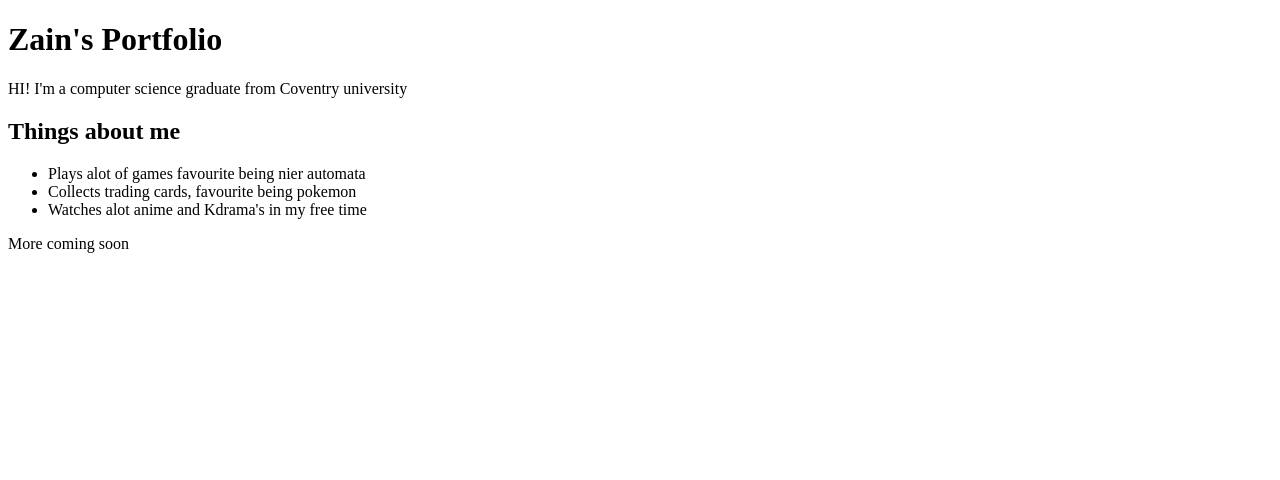
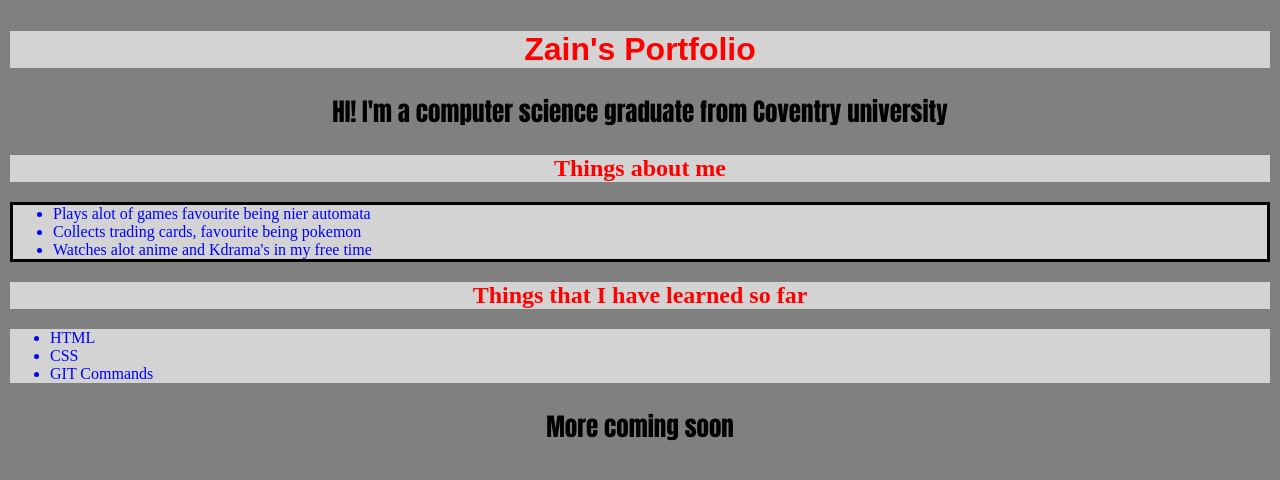
Before and after one commit to Zain1Uppal/portfolio1, a plain HTML site: page index.html in a window 1280 px wide. Drawn offline with Linux system fonts and the light colour scheme.

Commit message:
added CSS

```diff
--- a/index.html
+++ b/index.html
@@ -8,16 +8,20 @@
         <link href="style.css" rel="stylesheet">
     </head>
     <body>
-        <header>
-            <h1>Zain's Portfolio</h1>
-        </header>
-        <p>HI! I'm a computer science graduate from Coventry university</p>
-        <h2>Things about me</h2>
-        <ul>
+        <h1 class="header">Zain's Portfolio</h1>
+        <p class="text">HI! I'm a computer science graduate from Coventry university</p>
+        <h2 class="header">Things about me</h2>
+        <ul class="border-black">
             <li>Plays alot of games favourite being nier automata</li>
             <li>Collects trading cards, favourite being pokemon</li>
             <li>Watches alot anime and Kdrama's in my free time</li>
         </ul>
-        <p>More coming soon</p>
+        <h2 class="header">Things that I have learned so far</h2>
+        <ul>
+            <li>HTML</li>
+            <li>CSS</li>
+            <li>GIT Commands</li>
+        </ul>
+        <p class="text">More coming soon</p>
     </body>
 </html>
--- a/style.css
+++ b/style.css
@@ -0,0 +1,29 @@
+.header{
+    color: red;
+    background-color: lightgray;
+    text-align: center;
+}
+
+h1 {
+    font-family: Arial, Helvetica, sans-serif;
+}
+.text{
+    font-size: 25px;
+    font-family:Impact, Haettenschweiler, 'Arial Narrow Bold', sans-serif;
+    text-align: center;
+}
+ul, .border-black{
+    color:blue;
+    background-color: lightgray;
+
+}
+.border-black{
+    border-style: solid;
+    border-color: black;
+}
+body{
+    background-color: grey;
+    padding: 10px;
+    margin: auto;
+
+}
```
